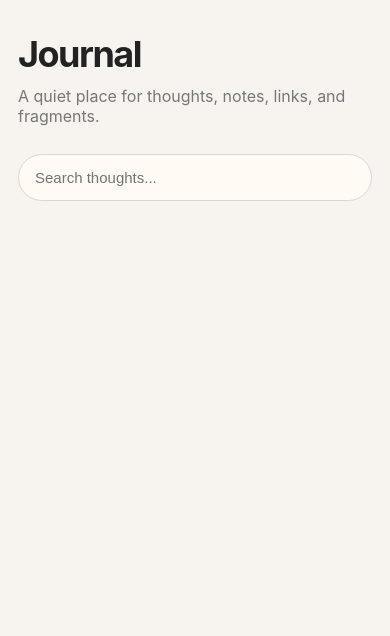
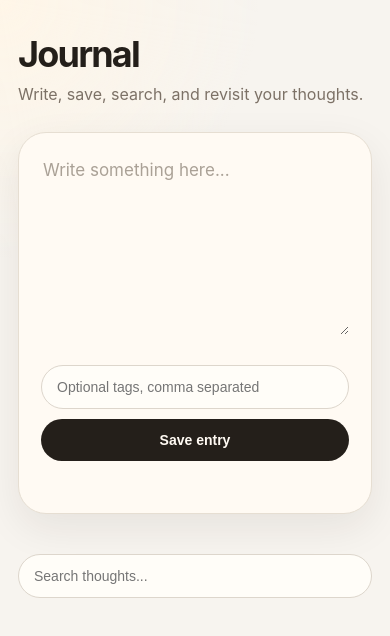
Before and after one commit to mihir-kale/mihir-kale.github.io, a plain HTML site: page journal/index.html in a window 390 px wide. Drawn offline with nearby package versions, Linux system fonts and the light colour scheme.

Commit message:
journal updates

```diff
--- a/journal/index.html
+++ b/journal/index.html
@@ -1,4 +1,4 @@
-<!DOCTYPE html>
+ <!DOCTYPE html>
 <html lang="en">
 <head>
   <meta charset="UTF-8" />
@@ -15,8 +15,10 @@
     body {
       margin: 0;
       font-family: Inter, -apple-system, BlinkMacSystemFont, "Segoe UI", sans-serif;
-      background: #f7f4ef;
-      color: #222;
+      background:
+        radial-gradient(circle at top left, #fff6e8 0, transparent 34%),
+        #f7f4ef;
+      color: #241f1a;
     }
 
     .page {
@@ -26,42 +28,105 @@
     }
 
     header {
-      margin-bottom: 32px;
+      margin-bottom: 28px;
     }
 
     h1 {
-      font-size: 44px;
-      letter-spacing: -1.5px;
-      margin: 0 0 10px;
-      font-weight: 700;
+      font-size: 46px;
+      letter-spacing: -1.8px;
+      margin: 0 0 8px;
     }
 
     .subtitle {
-      color: #777;
+      color: #7c7166;
       font-size: 16px;
       margin: 0;
+    }
+
+    .composer {
+      background: #fffaf3;
+      border: 1px solid #e6ded2;
+      border-radius: 28px;
+      padding: 22px;
+      box-shadow: 0 14px 40px rgba(40, 30, 20, 0.08);
+      margin: 28px 0;
+    }
+
+    textarea {
+      width: 100%;
+      min-height: 180px;
+      resize: vertical;
+      border: none;
+      outline: none;
+      background: transparent;
+      font: inherit;
+      font-size: 17px;
+      line-height: 1.6;
+      color: #241f1a;
+    }
+
+    textarea::placeholder {
+      color: #aaa196;
+    }
+
+    .composerBottom {
+      display: flex;
+      gap: 12px;
+      align-items: center;
+      justify-content: space-between;
+      margin-top: 16px;
+      flex-wrap: wrap;
+    }
+
+    input {
+      flex: 1;
+      min-width: 220px;
+      padding: 13px 15px;
+      border-radius: 999px;
+      border: 1px solid #ddd6cc;
+      background: #fffdf8;
+      font-size: 14px;
+      outline: none;
+    }
+
+    input:focus {
+      border-color: #b9aa95;
+    }
+
+    button {
+      border: none;
+      border-radius: 999px;
+      padding: 13px 20px;
+      background: #241f1a;
+      color: #fffaf3;
+      font-size: 14px;
+      font-weight: 600;
+      cursor: pointer;
+      transition: transform 0.15s ease, opacity 0.15s ease;
+    }
+
+    button:hover {
+      transform: translateY(-1px);
+    }
+
+    button:disabled {
+      opacity: 0.55;
+      cursor: not-allowed;
+      transform: none;
+    }
+
+    .status {
+      margin-top: 12px;
+      font-size: 13px;
+      color: #8a8174;
+      min-height: 18px;
     }
 
     .controls {
       display: flex;
       gap: 12px;
-      margin: 28px 0;
+      margin: 30px 0 22px;
       flex-wrap: wrap;
-    }
-
-    input {
-      flex: 1;
-      min-width: 240px;
-      padding: 14px 16px;
-      border-radius: 999px;
-      border: 1px solid #ddd6cc;
-      background: #fffaf3;
-      font-size: 15px;
-      outline: none;
-    }
-
-    input:focus {
-      border-color: #b9aa95;
     }
 
     .grid {
@@ -87,7 +152,7 @@
 
     .body {
       white-space: pre-wrap;
-      line-height: 1.55;
+      line-height: 1.58;
       font-size: 15.5px;
       margin-bottom: 16px;
     }
@@ -113,7 +178,7 @@
     }
 
     .empty {
-      margin-top: 60px;
+      margin-top: 50px;
       color: #8a8174;
       font-size: 15px;
     }
@@ -136,6 +201,16 @@
       .grid {
         column-count: 1;
       }
+
+      .composerBottom {
+        display: block;
+      }
+
+      input,
+      button {
+        width: 100%;
+        margin-top: 10px;
+      }
     }
   </style>
 </head>
@@ -144,12 +219,23 @@
   <main class="page">
     <header>
       <h1>Journal</h1>
-      <p class="subtitle">A quiet place for thoughts, notes, links, and fragments.</p>
+      <p class="subtitle">Write, save, search, and revisit your thoughts.</p>
+    </header>
 
-      <div class="controls">
-        <input id="searchInput" type="text" placeholder="Search thoughts..." />
+    <section class="composer">
+      <textarea id="entryInput" placeholder="Write something here..."></textarea>
+
+      <div class="composerBottom">
+        <input id="tagInput" type="text" placeholder="Optional tags, comma separated" />
+        <button id="saveButton">Save entry</button>
       </div>
-    </header>
+
+      <div id="status" class="status"></div>
+    </section>
+
+    <div class="controls">
+      <input id="searchInput" type="text" placeholder="Search thoughts..." />
+    </div>
 
     <section id="journalGrid" class="grid"></section>
     <p id="emptyState" class="empty" style="display: none;">No thoughts found.</p>
@@ -159,15 +245,22 @@
     const SUPABASE_URL = "https://yyypjqedpbaxvawoaplr.supabase.co";
     const SUPABASE_ANON_KEY = "eyJhbGciOiJIUzI1NiIsInR5cCI6IkpXVCJ9.eyJpc3MiOiJzdXBhYmFzZSIsInJlZiI6Inl5eXBqcWVkcGJheHZhd29hcGxyIiwicm9sZSI6ImFub24iLCJpYXQiOjE3NzcxMzcxMTMsImV4cCI6MjA5MjcxMzExM30.x1eMB7-wyo-Wz1lAaYZZc-8Dx96p7Fu0e38Lmve02Tc";
 
+
     const supabase = window.supabase.createClient(SUPABASE_URL, SUPABASE_ANON_KEY);
 
     const grid = document.getElementById("journalGrid");
     const searchInput = document.getElementById("searchInput");
+    const entryInput = document.getElementById("entryInput");
+    const tagInput = document.getElementById("tagInput");
+    const saveButton = document.getElementById("saveButton");
     const emptyState = document.getElementById("emptyState");
+    const status = document.getElementById("status");
 
     let journalItems = [];
 
     async function loadJournal() {
+      status.textContent = "Loading entries...";
+
       const { data, error } = await supabase
         .from("journal")
         .select("id, body, created_at, tags")
@@ -175,13 +268,62 @@
 
       if (error) {
         console.error("Error loading journal:", error);
-        emptyState.textContent = "Could not load journal.";
-        emptyState.style.display = "block";
+        status.textContent = "Could not load journal.";
         return;
       }
 
       journalItems = data || [];
       renderJournal(journalItems);
+      status.textContent = "";
+    }
+
+    async function saveEntry() {
+      const body = entryInput.value.trim();
+
+      if (!body) {
+        status.textContent = "Write something first.";
+        return;
+      }
+
+      const tags = tagInput.value
+        .split(",")
+        .map(tag => tag.trim())
+        .filter(Boolean);
+
+      saveButton.disabled = true;
+      saveButton.textContent = "Saving...";
+      status.textContent = "";
+
+      const { data, error } = await supabase
+        .from("journal")
+        .insert([
+          {
+            body,
+            tags
+          }
+        ])
+        .select("id, body, created_at, tags")
+        .single();
+
+      if (error) {
+        console.error("Error saving entry:", error);
+        status.textContent = "Could not save entry.";
+        saveButton.disabled = false;
+        saveButton.textContent = "Save entry";
+        return;
+      }
+
+      journalItems = [data, ...journalItems];
+
+      entryInput.value = "";
+      tagInput.value = "";
+      searchInput.value = "";
+
+      renderJournal(journalItems);
+
+      saveButton.disabled = false;
+      saveButton.textContent = "Save entry";
+      status.textContent = "Saved.";
     }
 
     function renderJournal(items) {
@@ -226,6 +368,14 @@
       });
     }
 
+    saveButton.addEventListener("click", saveEntry);
+
+    entryInput.addEventListener("keydown", event => {
+      if ((event.metaKey || event.ctrlKey) && event.key === "Enter") {
+        saveEntry();
+      }
+    });
+
     searchInput.addEventListener("input", () => {
       const query = searchInput.value.toLowerCase().trim();
 
@@ -242,7 +392,7 @@
     });
 
     function escapeHtml(text) {
-      return text
+      return String(text)
         .replaceAll("&", "&amp;")
         .replaceAll("<", "&lt;")
         .replaceAll(">", "&gt;")
```
